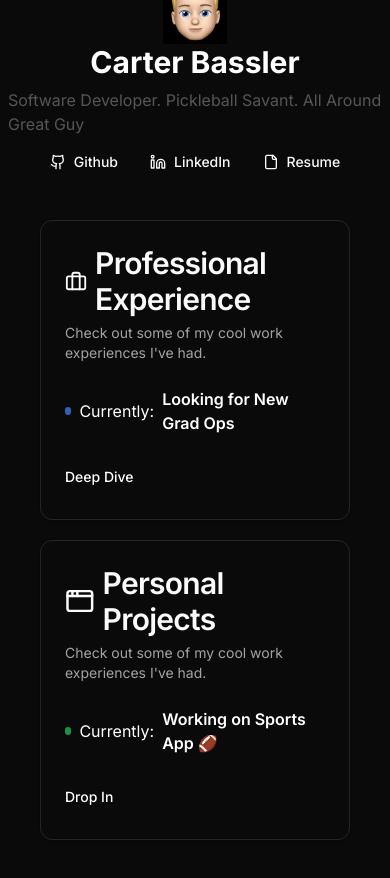
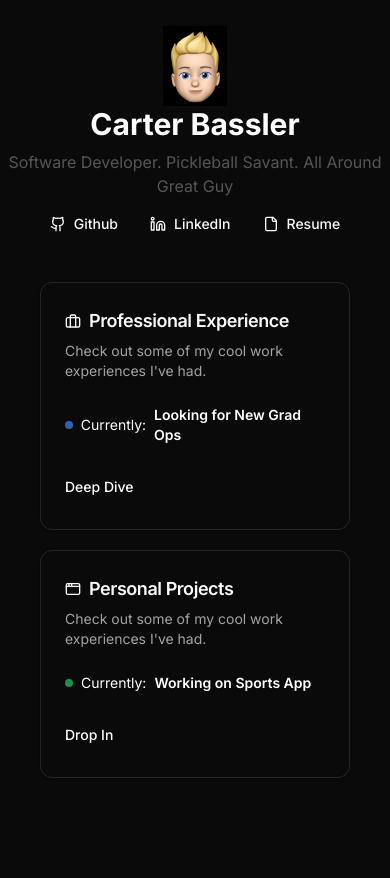
Before and after one commit to carterbassler/UpdatedPortfolio, a Next.js app: page / in a window 390 px wide. After the commit the page ends 844 px from the top, so only its background shows below. Built offline with nearby package versions, Linux system fonts and the light colour scheme.

Commit message:
mostly fixed hero screen (need to add for smaller phones)

```diff
--- a/src/components/Hero.tsx
+++ b/src/components/Hero.tsx
@@ -31,8 +31,10 @@ function Hero({}: Props) {
           <AvatarImage src="/memoji.jpg" />
           <AvatarFallback>CB</AvatarFallback>
         </Avatar>
-        <h1 className="text-3xl md:text-5xl font-bold text-white">Carter Bassler</h1>
-        <p className="text-md md:text-lg text-text p-2">
+        <h1 className="text-3xl md:text-5xl font-bold text-white">
+          Carter Bassler
+        </h1>
+        <p className="text-center text-md md:text-lg text-text p-2">
           Software Developer. Pickleball Savant. All Around Great Guy
         </p>
         <div className="flex flex-row items-center">
@@ -54,7 +56,7 @@ function Hero({}: Props) {
         </div>
       </motion.div>
       <motion.div
-        className="flex flex-col md:flex-row space-y-5 md:space-x-10 p-10 items-center justify-center w-full"
+        className="flex flex-col md:flex-row space-y-5 md:space-y-0 md:space-x-10 p-10 items-center justify-center w-full"
         initial={{ opacity: 0 }}
         animate={{ opacity: 1 }}
         exit={{ opacity: 0 }}
@@ -62,24 +64,26 @@ function Hero({}: Props) {
       >
         <Card className="custom-border-transition hover:border-white">
           <CardHeader>
-            <CardTitle className="flex flex-row items-center text-3xl">
-              <Briefcase className="mr-2 h-8 w-8" />
+            <CardTitle className="flex flex-row items-center text-lg md:text-3xl">
+              <Briefcase className="mr-2 h-4 w-4 md:h-8 md:w-8" />
               Professional Experience
             </CardTitle>
-            <CardDescription>
+            <CardDescription className="text-sm md:text-md">
               Check out some of my cool work experiences I've had.
             </CardDescription>
           </CardHeader>
           <CardContent>
             <div className="flex flex-row space-x-2 items-center">
               <div className="w-2 h-2 bg-blue-500 rounded-full animate-pulse"></div>
-              <p className="text-white">Currently:</p>
-              <p className="text-white font-semibold">Looking for New Grad Ops</p>
+              <p className="text-sm md:text-base text-white">Currently:</p>
+              <p className="text-sm md:text-base text-white font-semibold">
+                Looking for New Grad Ops
+              </p>
             </div>
           </CardContent>
           <CardFooter>
             <Button variant="link" className="p-0">
-              <a className="text-white" href="/work">
+              <a className="text-sm md:text-base text-white" href="/work">
                 Deep Dive
               </a>
             </Button>
@@ -99,24 +103,26 @@ function Hero({}: Props) {
         </div>
         <Card className="custom-border-transition hover:border-white">
           <CardHeader>
-            <CardTitle className="flex flex-row items-center text-3xl">
-              <AppWindow className="mr-2 h-8 w-8" />
+            <CardTitle className="flex flex-row items-center text-lg md:text-3xl">
+              <AppWindow className="mr-2 h-4 w-4 md:h-8 md:w-8" />
               Personal Projects
             </CardTitle>
-            <CardDescription>
+            <CardDescription className="text-sm md:text-md">
               Check out some of my cool work experiences I've had.
             </CardDescription>
           </CardHeader>
           <CardContent>
             <div className="flex flex-row space-x-2 items-center">
               <div className="w-2 h-2 bg-green-500 rounded-full animate-pulse"></div>
-              <p className="text-white">Currently:</p>
-              <p className="text-white font-semibold">Working on Sports App 🏈</p>
+              <p className="text-sm md:text-base text-white">Currently:</p>
+              <p className="text-sm md:text-base text-white font-semibold">
+                Working on Sports App
+              </p>
             </div>
           </CardContent>
           <CardFooter>
             <Button variant="link" className="p-0">
-              <a className="text-white" href="/projects">
+              <a className="text-sm md:text-base text-white" href="/projects">
                 Drop In
               </a>
             </Button>
```
